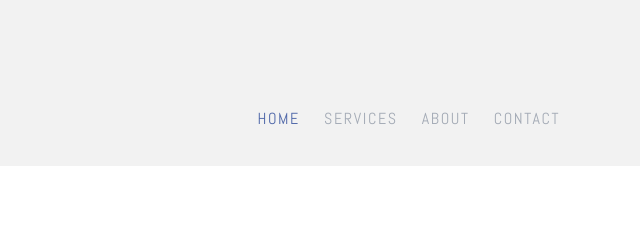
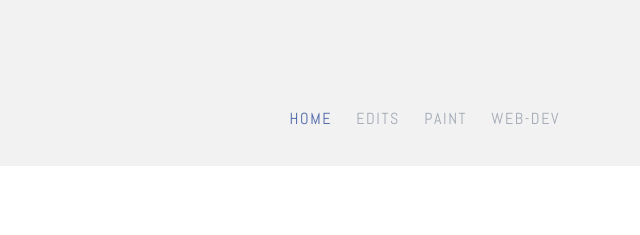
Before and after one commit to ErajGulraiz/eeport.github.io, a website: page webdev.html in a window 1280 px wide. Shown: the top 235 px of the page, 640-1280 px from the left. Drawn offline with Linux system fonts and the light colour scheme; files whose address does not match are found by name.

Commit message:
Update webdev.html

```diff
--- a/webdev.html
+++ b/webdev.html
@@ -33,20 +33,20 @@
         <nav role="navigation" class="probootstrap-nav hidden-xs">
           <ul class="probootstrap-main-nav">
             <li class="active"><a href="index.html">Home</a></li>
-            <li><a href="services.html">Services</a></li>
-            <li><a href="about.html">About</a></li>
-            <li><a href="contact.html">Contact</a></li>
+            <li><a href="digital-page.html">Edits</a></li>
+          <li><a href="single-page.html">Paint</a></li>
+            <li><a href="webdev.html">Web-dev</a></li>
           </ul>
           <div class="extra-text visible-xs">
             <a href="#" class="probootstrap-burger-menu"><i>Menu</i></a>
-            <h5>Address</h5>
+            <!--h5>Address</h5>
             <p>198 West 21th Street, Suite 721 New York NY 10016</p>
             <h5>Connect</h5>
             <ul class="social-buttons">
               <li><a href="#"><i class="icon-twitter"></i></a></li>
               <li><a href="#"><i class="icon-facebook2"></i></a></li>
               <li><a href="#"><i class="icon-instagram2"></i></a></li>
-            </ul>
+            </ul-->
           </div>
         </nav>
     </div>
```
